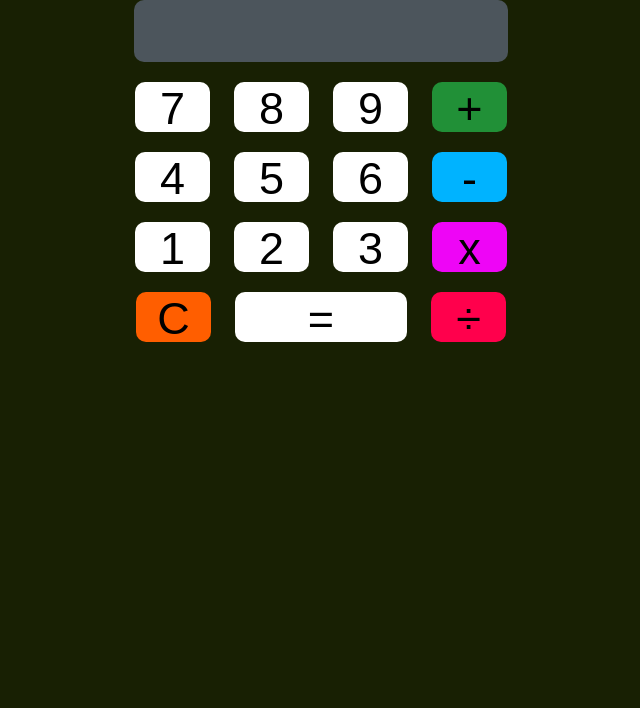
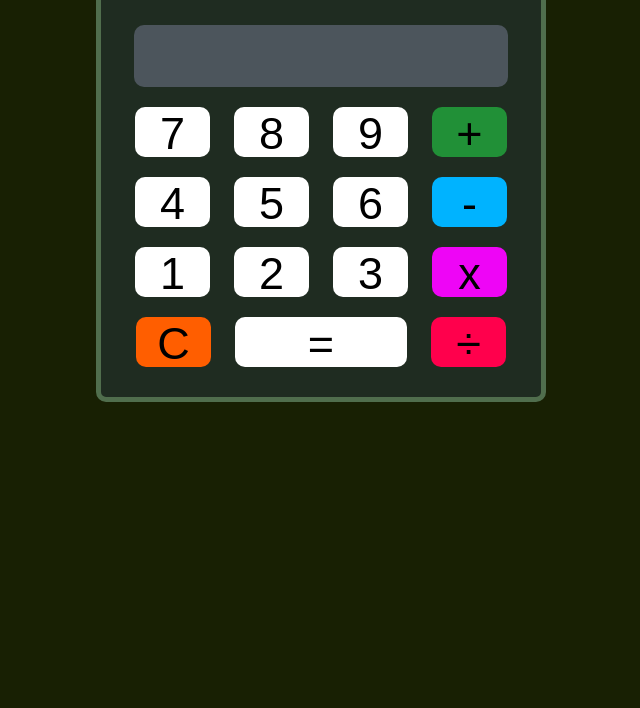
Before and after one commit to elmirazalia/pweb-tugas-4, a plain HTML site: page index.html in a window 1280 px wide. Shown: the part 122-830 px from the top of the page, without its empty margins (319-959 px from the left). After the commit the page ends 800 px from the top, so only its background shows below. Drawn offline with Linux system fonts and the light colour scheme.

Commit message:
initial commit

```diff
--- a/index.html
+++ b/index.html
@@ -5,8 +5,19 @@
     <meta name="viewport" content="width=device-width, initial-scale=1.0">
     <title>Calculator </title>
     <link rel="stylesheet" href="style.css">
+<style>
+   .calculator-container {
+            width: 400px;
+            margin: 0 auto;
+            padding: 20px;
+            border: 5px solid #506e4d;
+            border-radius: 10px;
+            background-color: #1f2c21;
+        }
+        </style>
 </head>
 <body>
+    <div class="calculator-container">
     <h1>Calculator </h1>
     <form action="" name="clc">
         <input type="text" name="display" style="width: 370px; height: 60px; background-color: #4c555c;color: white;"><br>
@@ -27,5 +38,6 @@
         <input class="btn" type="button" value="&#247;" onclick="clc.display.value += '/'" style="background-color: #ff004c;">
 
     </form>
+</div>
 </body>
 </html>
--- a/style.css
+++ b/style.css
@@ -1,3 +1,7 @@
+.container {
+    width: 100%;
+    min-height: 200px;
+}
 body{
     margin: 0px;
     padding: 0px;
```
